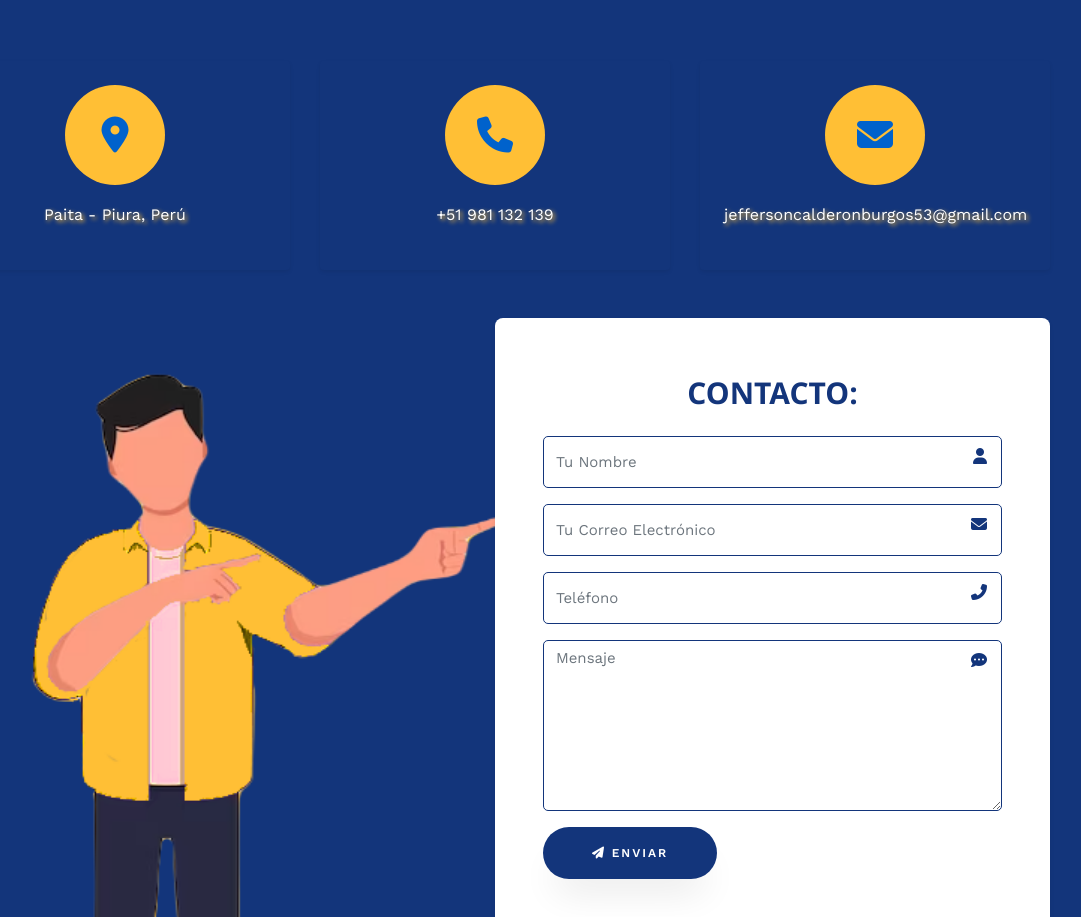
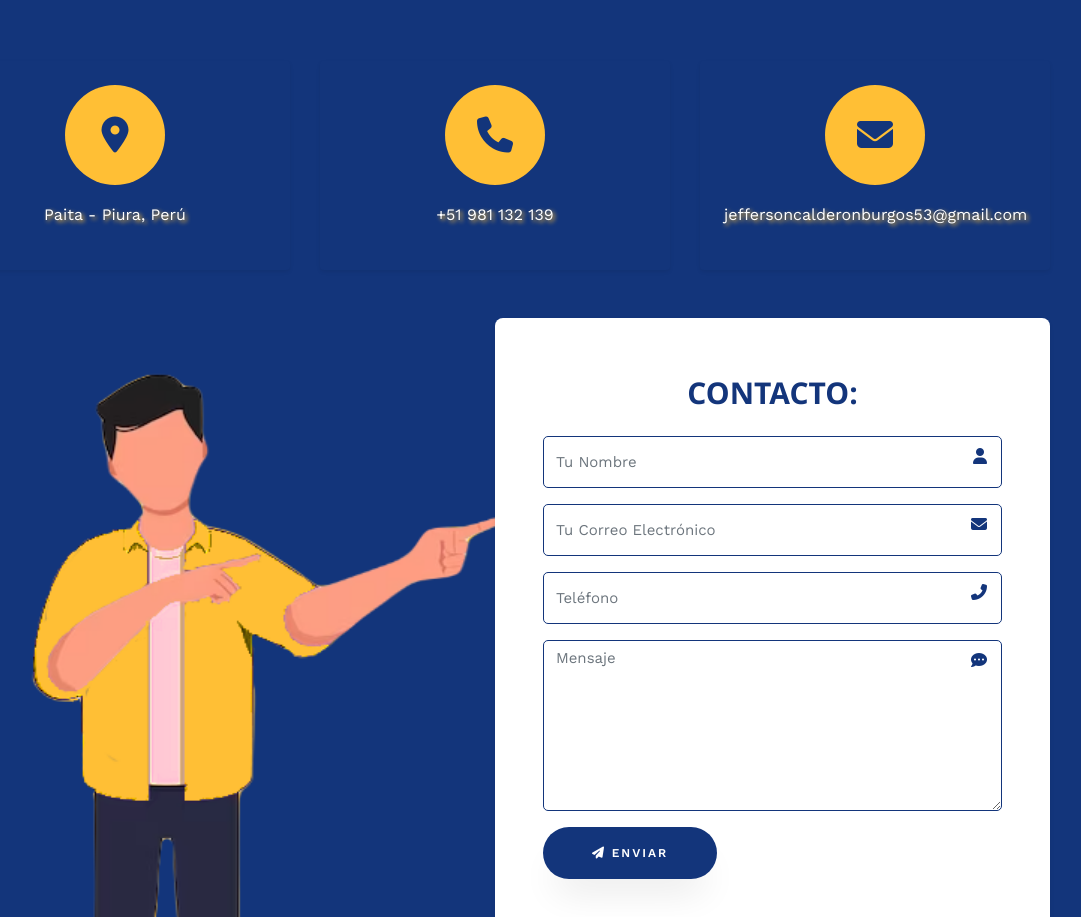
Before and after one commit to Jefferson-Calderon/Portafolio-Web, a plain HTML site: page index.html in a window 1280 px wide. Shown: the part 5830-6747 px from the top of the page, without its empty margins (145-1226 px from the left). Drawn offline with nearby package versions, Linux system fonts and the light colour scheme; some packages are replaced by stand-ins of ours; animation ran at ten frames a second; a script that the page names is missing.

Commit message:
Update index.html

```diff
--- a/index.html
+++ b/index.html
@@ -548,7 +548,7 @@
 					<div class="align-self-stretch box p-4 text-center shadow-sm">
 						<div class="icon d-flex align-items-center justify-content-center mb-3"
 							style="background-color: #ffbf35; padding: 10px; border-radius: 50%;">
-							<i class="fa fa-map-marker" style="font-size: 36px; color: #0062cc;"></i>
+							<i class="fa fa-map-marker" style="font-size: 36px; color: #13357b;"></i>
 						</div>
 						<p style="color: #fff; text-shadow: 2px 2px 4px #ffbf35;">Paita - Piura, Perú</p>
 					</div>
@@ -557,7 +557,7 @@
 					<div class="align-self-stretch box p-4 text-center shadow-sm">
 						<div class="icon d-flex align-items-center justify-content-center mb-3"
 							style="background-color: #ffbf35; padding: 10px; border-radius: 50%;">
-							<i class="fa fa-phone" style="font-size: 36px; color: #0062cc;"></i>
+							<i class="fa fa-phone" style="font-size: 36px; color: #13357b;"></i>
 						</div>
 						<p><a href="tel://+51 981132139"
 								style="color: #fff; text-decoration: none; text-shadow: 2px 2px 4px #ffbf35;">+51 981
@@ -568,7 +568,7 @@
 					<div class="align-self-stretch box p-4 text-center shadow-sm">
 						<div class="icon d-flex align-items-center justify-content-center mb-3"
 							style="background-color: #ffbf35; padding: 10px; border-radius: 50%;">
-							<i class="fa fa-envelope" style="font-size: 36px; color: #0062cc;"></i>
+							<i class="fa fa-envelope" style="font-size: 36px; color: #13357b;"></i>
 						</div>
 						<p><a href="mailto:jeffersoncalderonburgos53@gmail.com"
 								style="color: #fff; text-decoration: none; text-shadow: 2px 2px 4px #ffbf35;">jeffersoncalderonburgos53@gmail.com</a>
```
